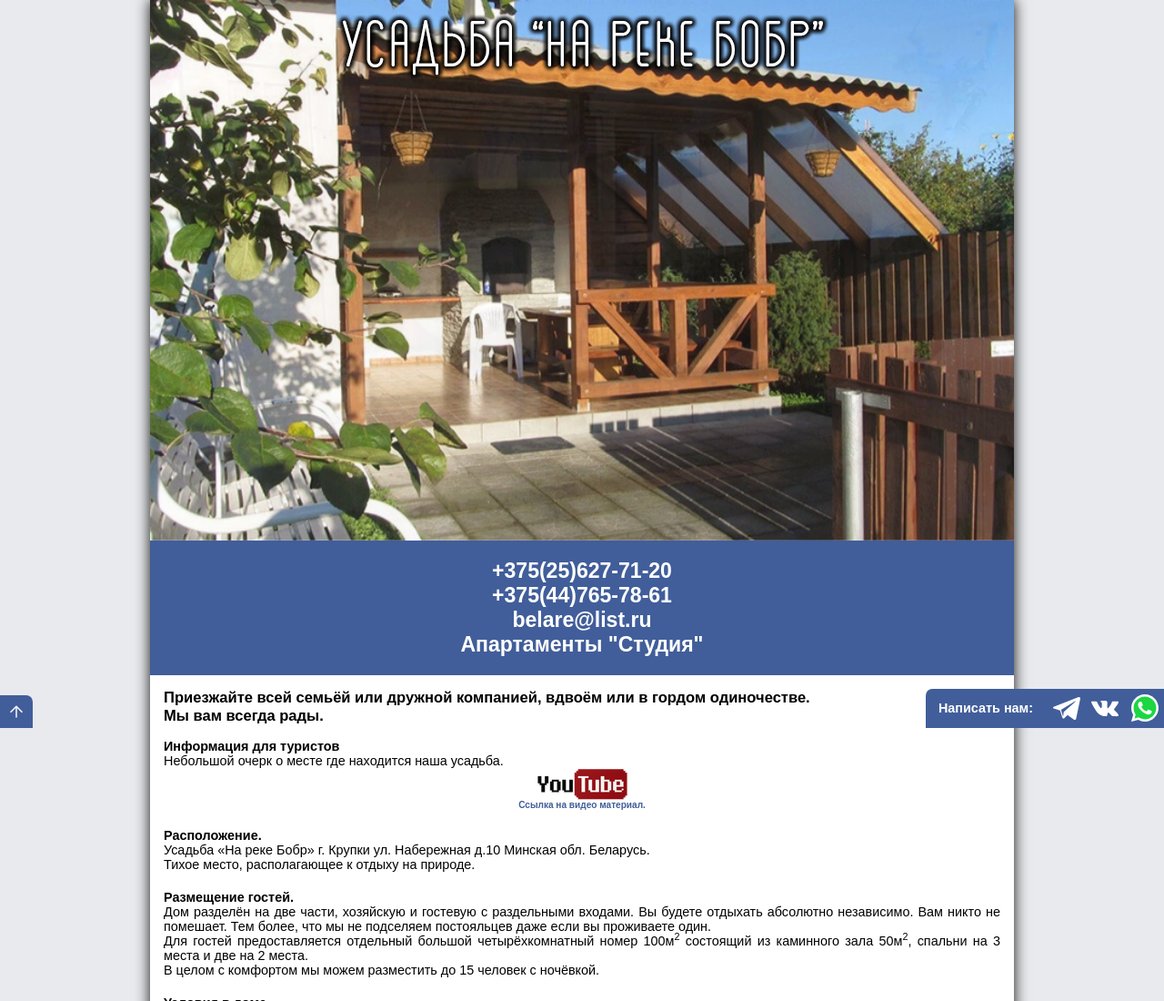
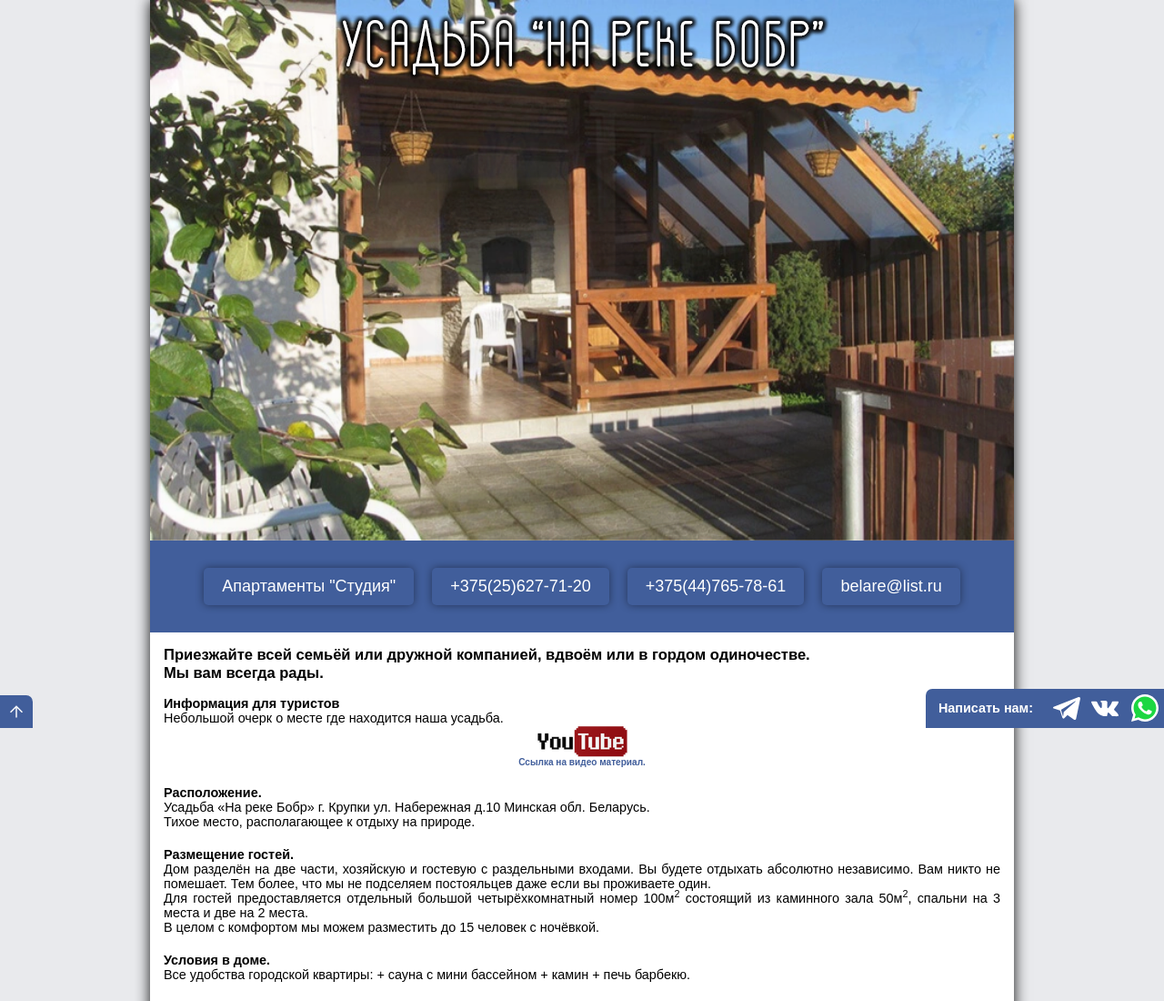
Before and after one commit to narekebobr/narekebobr.github.io, a website: page index.html in a window 1280 px wide. Shown: the top 1100 px of the page at 91% size. Drawn offline with Linux system fonts and the light colour scheme; a script that the page names is missing.

Commit message:
update style

```diff
--- a/index.html
+++ b/index.html
@@ -104,13 +104,51 @@
                 </li>
             </ul>
         </div>
+        <style type="text/css">
+            div#contacts {
+                display: -webkit-flex;
+                display: -moz-flex;
+                display: -ms-flex;
+                display: -o-flex;
+                display: flex;
+                flex-direction: -ms-row;
+                flex-direction: row;
+                -webkit-flex-wrap: wrap;
+                -moz-flex-wrap: wrap;
+                -ms-flex-wrap: wrap;
+                -o-flex-wrap: wrap;
+                flex-wrap: wrap;
+                -ms-align-items: center;
+                align-items: center;
+                justify-content: center;
+            }
+            #contacts a {
+                display: inline-block;
+                padding: 10px 20px;
+                background-color: #415e9b;
+
+                box-shadow: 0 0 10px 0 rgba(0, 0, 0, 0.43);
+                border-radius: 5px;
+                margin: 10px;
+                transition: all .25s ease;
+                font-size: 18px;
+                text-decoration: none;
+            }
+            #contacts a:hover {
+                box-shadow: 0 0 0 0 rgba(0, 0, 0, 0);
+            }
+        </style>
         <div id="contacts">
-            <strong class="cl-effect-16">
+            <a href="https://narekebobr.by/apartments" data-hover="Апартаменты &quot;Студия&quot;">Апартаменты "Студия"</a>
+            <a href="tel:+375256277120" data-hover="+375(25)627-71-20">+375(25)627-71-20</a><br />
+            <a href="tel:+375447657861" data-hover="+375(44)765-78-61">+375(44)765-78-61</a><br />
+            <a href="mailto:belare@list.ru" data-hover="belare@list.ru">belare@list.ru</a><br />
+            <!-- <strong class="cl-effect-16">
                 <a href="tel:+375256277120" data-hover="+375(25)627-71-20">+375(25)627-71-20</a><br />
                 <a href="tel:+375447657861" data-hover="+375(44)765-78-61">+375(44)765-78-61</a><br />
                 <a href="mailto:belare@list.ru" data-hover="belare@list.ru">belare@list.ru</a><br />
                 <a href="https://narekebobr.by/apartments" data-hover="Апартаменты &quot;Студия&quot;">Апартаменты "Студия"</a>
-            </strong>
+            </strong> -->
         </div>
     </header>
     <div id="contact-us">
--- a/package.json
+++ b/package.json
@@ -3,6 +3,6 @@
     "dev": "lite-server"
   },
   "devDependencies": {
-    "lite-server": "^2.4.0"
+    "lite-server": "^2.5.4"
   }
 }
```
